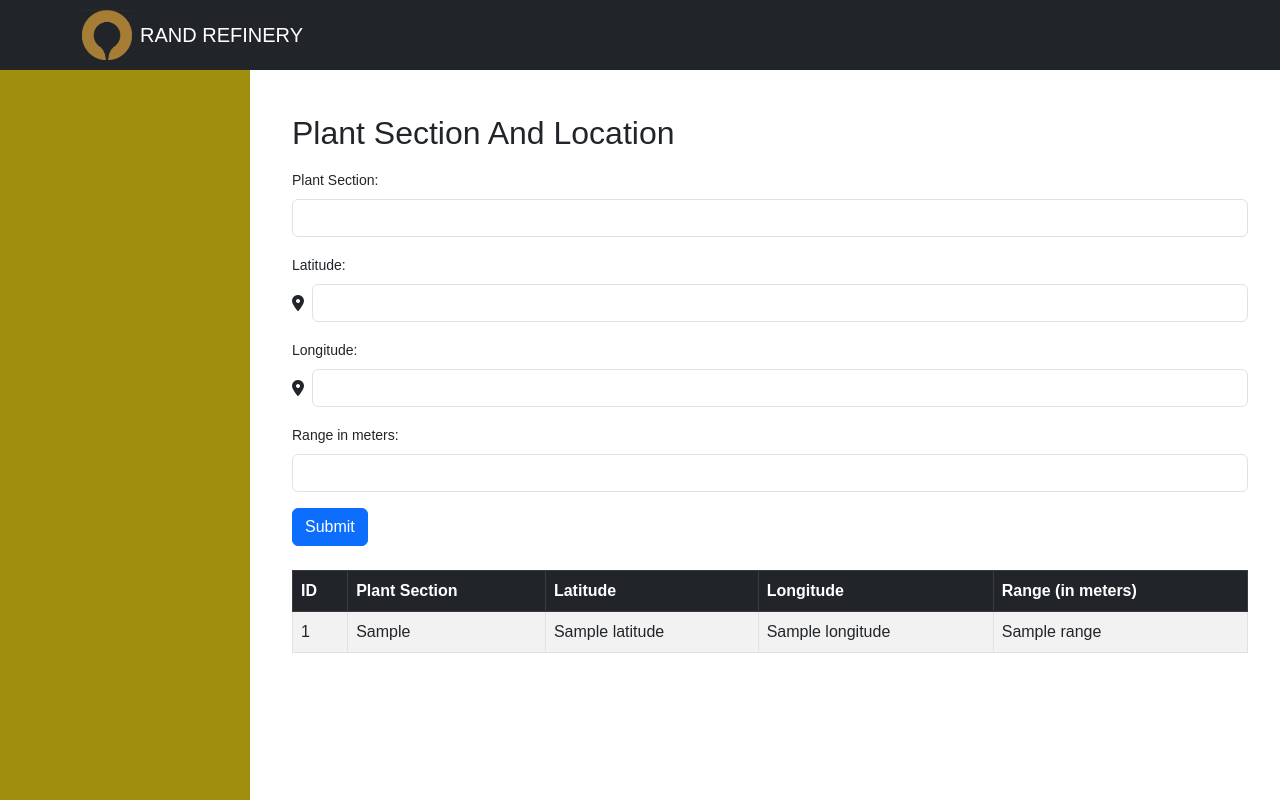
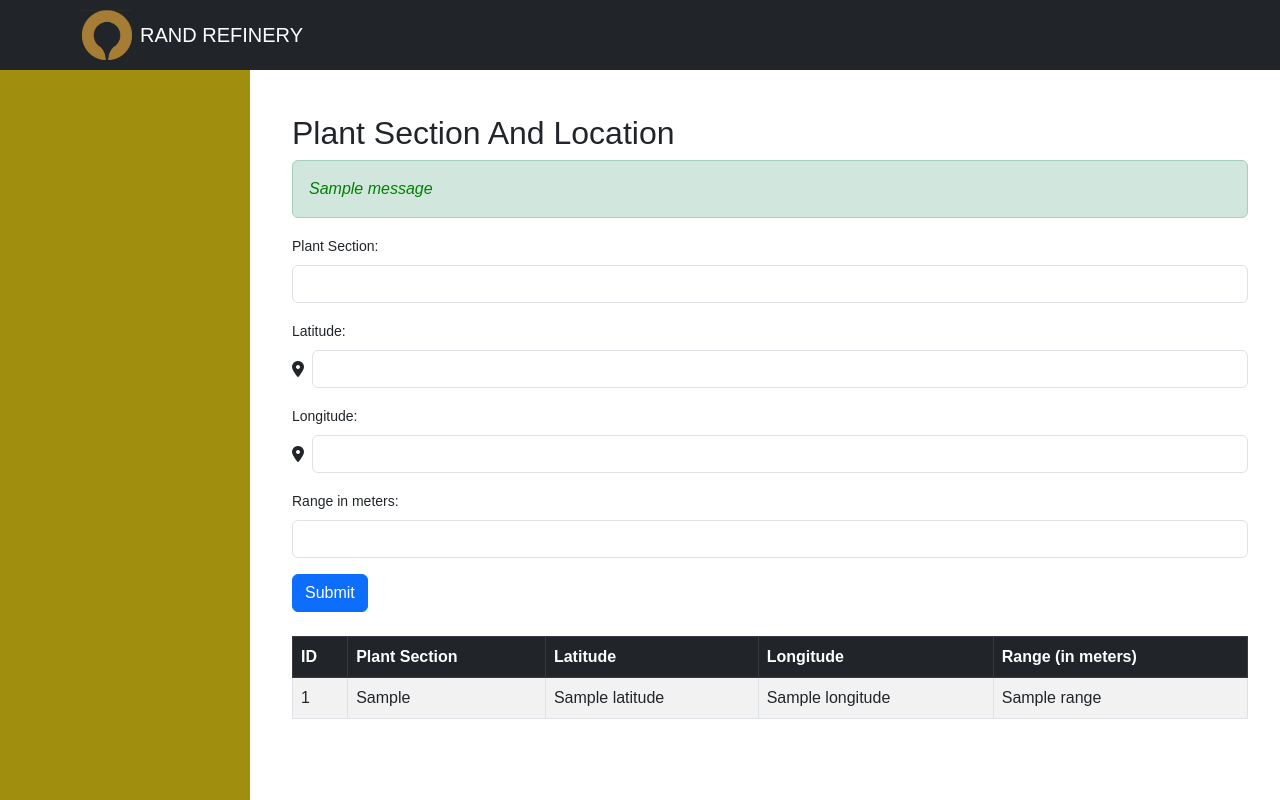
Before and after one commit to SamuelPudinyane/Refinery_2026_mobility, a Flask app: page /submit_location in a window 1280 px wide. Run offline with Flask 3, Linux system fonts and the light colour scheme; the visitor is signed in with stand-in values (Sample User, id 1); one stand-in notice (Sample message) is shown; a database or web service that is not in the repository returns one stand-in record (values such as "Sample title"); some libraries are stand-ins or nearby versions.

Commit message:
location page fixed

```diff
--- a/app.py
+++ b/app.py
@@ -366,6 +366,7 @@ def operator():
 def submit_location():
     user=session['user']
     locations=get_all_locations()
+    print(locations)
     if request.method=='POST':
 
         plant_section= request.form["plant_section"]
@@ -373,9 +374,10 @@ def submit_location():
         longitude= request.form["longitude"]
         range= request.form["range"]
         user_id=user['id']
-        locations=insert_into_section_location(plant_section, latitude, longitude, range, user_id)
-        if "message" in locations:
+        location=insert_into_section_location(plant_section, latitude, longitude, range, user_id)
+        if "message" in location:
             flash("plant section already exist")
+            return redirect(url_for("submit_location"))
         else:
             flash("successfully safed")
             return redirect(url_for("submit_location"))
--- a/templates/superAdmin_location_update.html
+++ b/templates/superAdmin_location_update.html
@@ -5,7 +5,19 @@
 {% block content %}
 <div class="container">
     <h2 class="mt-4">Plant Section And Location</h2>
+    {% with messages = get_flashed_messages(with_categories=true) %}
+                    {% if messages %}
 
+                        <div id="flash-message-container">
+                            {% for category, message in messages %}
+                              <div class="alert alert-{{ category }}" role="alert">
+                                {{ message }}
+                              </div>
+                            {% endfor %}
+                          </div>
+
+                    {% endif %}
+                {% endwith %}
     <!-- Form to Add Location -->
     <form action="/submit_location" method="POST" class="mt-3">
 
```
